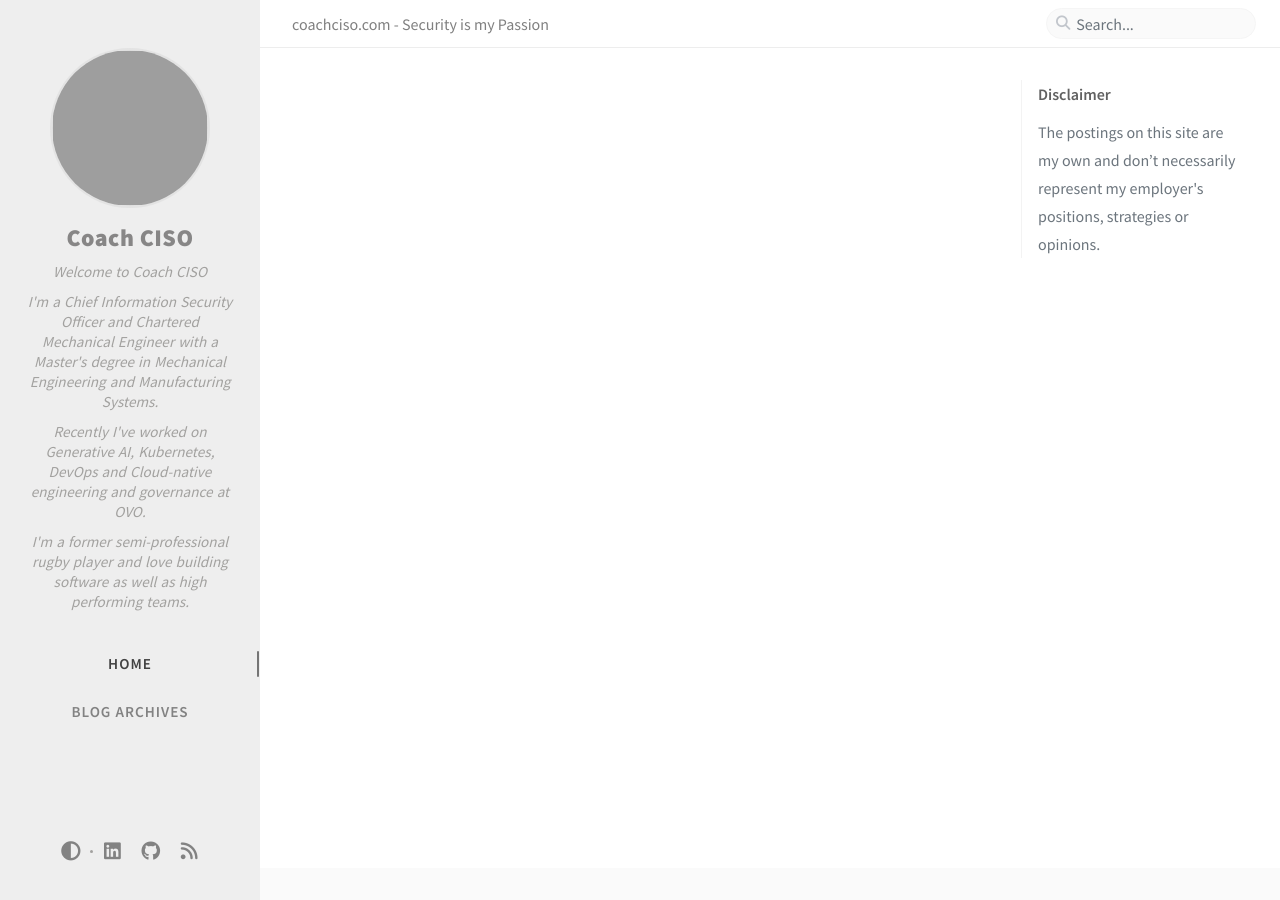
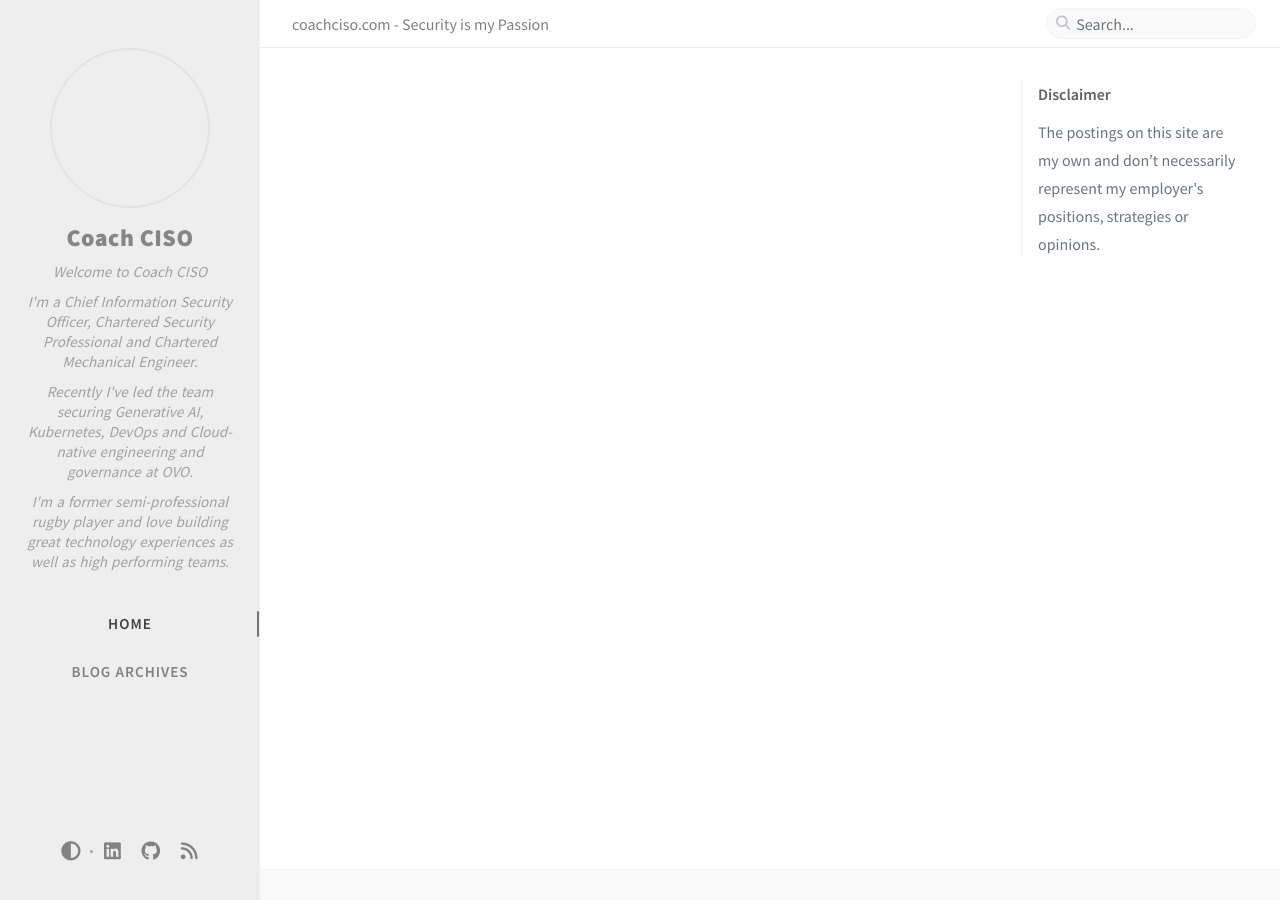
Before and after one commit to CoachCISO/CoachCISO.github.io, a Jekyll site: the page built from index.html, in a window 1280 px wide. Built offline with Jekyll 4.4.1, drawn with Linux system fonts in a browser that asks for light colours; comment, search, counter and statistics services are not loaded; grey boxes are pictures that could not be loaded.

Commit message:
Remove sidebar avatar; refresh tagline; backdate welcome post
Blank site.avatar so the missing 4Y7B9422-4.jpeg no longer breaks
the sidebar. Tighten the homepage tagline copy. Rename the welcome
post to 2026-04-01 (the actual intended publish date) and fix the
author key in _data/authors.yml so the byline resolves.

Co-Authored-By: Claude Opus 4.7 (1M context) <noreply@anthropic.com>

```diff
--- a/_config.yml
+++ b/_config.yml
@@ -24,7 +24,7 @@ timezone: Europe/Berlin
 # ↓ --------------------------
 title: Coach CISO
 
-tagline: "<div>Welcome to Coach CISO</div><div style='padding-bottom: 10px;'></div><div>I'm a Chief Information Security Officer and Chartered Mechanical Engineer with a Master's degree in Mechanical Engineering and Manufacturing Systems.</div><div style='padding-bottom: 10px;'></div><div>Recently I've worked on Generative AI, Kubernetes, DevOps and Cloud-native engineering and governance at OVO.</div><div style='padding-bottom: 10px;'></div><div>I'm a former semi-professional rugby player and love building software as well as high performing teams.</div>"
+tagline: "<div>Welcome to Coach CISO</div><div style='padding-bottom: 10px;'></div><div>I'm a Chief Information Security Officer, Chartered Security Professional and Chartered Mechanical Engineer.</div><div style='padding-bottom: 10px;'></div><div>Recently I've led the team securing Generative AI, Kubernetes, DevOps and Cloud-native engineering and governance at OVO.</div><div style='padding-bottom: 10px;'></div><div>I'm a former semi-professional rugby player and love building great technology experiences as well as high performing teams.</div>"
 
 description: >-
   Blog from Simon Goldsmith, a Chief Information Security Officer and a lifelong student of leadership and building high performing teams. Simon believes in security as both a profession and craft - one that requires relentless curiosity, the humility to listen to those in the code, and the agility to adapt to the unique complexity of the organisations and people we serve.
@@ -70,7 +70,7 @@ theme_mode:   # [light|dark]
 img_cdn:
 
 # the avatar on sidebar, support local or CORS resources
-avatar: '/assets/img/4Y7B9422-4.jpeg'
+avatar:
 
 # boolean type, the global switch for ToC in posts.
 toc: true
--- a/_data/authors.yml
+++ b/_data/authors.yml
@@ -6,6 +6,6 @@
 #   url: {homepage_of_author}
 # -------------------------------------
 
-Niklas Heidloff:
+Simon Goldsmith:
   name: Simon Goldsmith
   url: https://www.linkedin.com/in/smg-cyber/
```
Also changed, not shown: _posts/2026-04-01-welcome-to-my-new-blog.md (renamed from _posts/2026-05-22-welcome-to-my-new-blog.md, +1 -1 lines).
